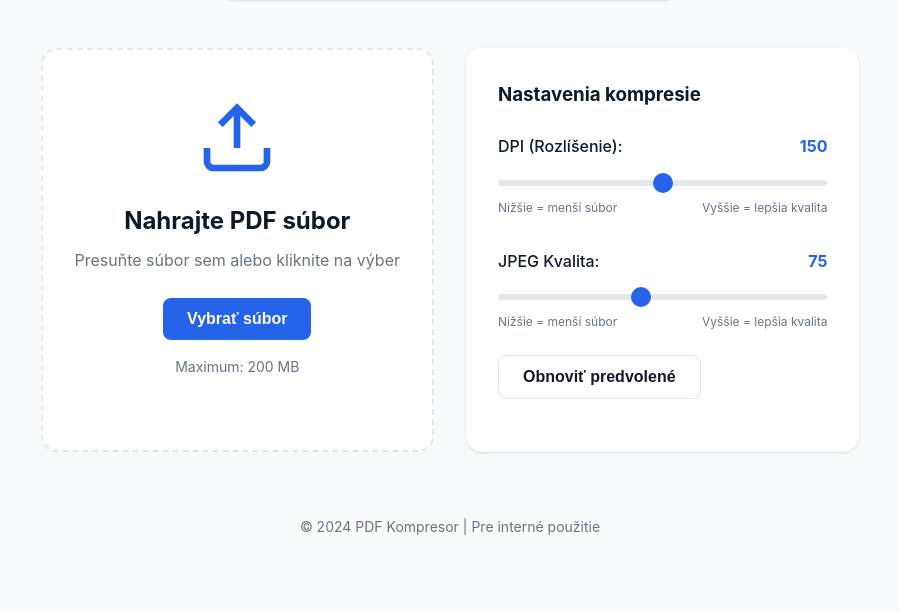
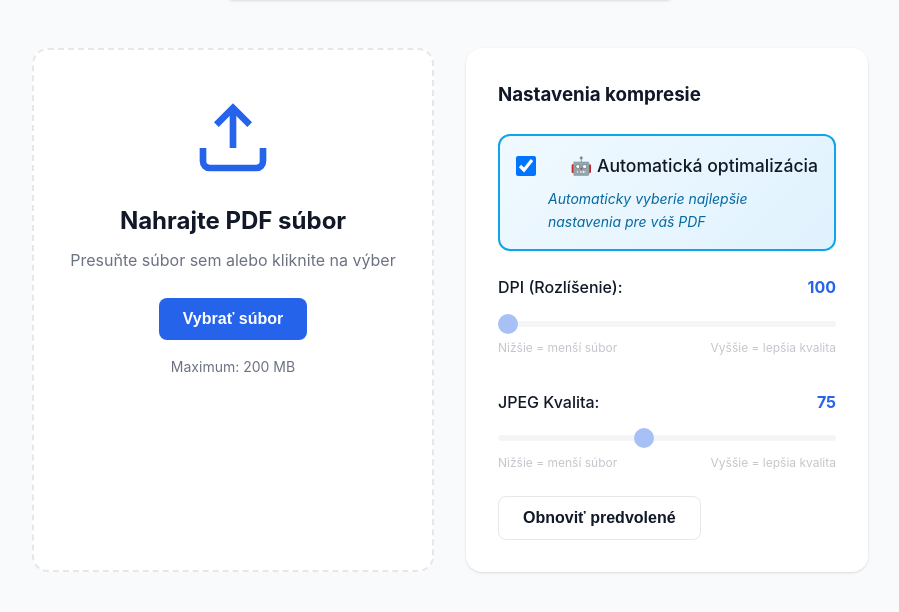
Before and after one commit to Abra7abra7/compress-pdf, a Flask app: page / in a window 1280 px wide. Shown: the part 198-810 px from the top of the page, without its empty margins (190-1089 px from the left). Before the commit the page ends 733 px from the top, so only its background shows below. Run offline with Flask 3, Linux system fonts and the light colour scheme; some libraries are stand-ins or nearby versions.

Commit message:
Fix: Oprava PDF kompresie + Auto rezim (inteligentna detekcia DPI, ochrana proti zvacseniu)

```diff
--- a/app.py
+++ b/app.py
@@ -88,14 +88,14 @@ def upload_file():
 
     # Získanie parametrov
     try:
-        dpi = int(request.form.get('dpi', 150))
+        dpi = int(request.form.get('dpi', 100))
         jpeg_quality = int(request.form.get('quality', 75))
 
-        # Validácia parametrov
-        if not (100 <= dpi <= 200):
-            return jsonify({'error': 'DPI musí byť medzi 100 a 200'}), 400
-        if not (60 <= jpeg_quality <= 95):
-            return jsonify({'error': 'JPEG kvalita musí byť medzi 60 a 95'}), 400
+        # Validácia parametrov (0 = auto režim)
+        if dpi != 0 and not (100 <= dpi <= 200):
+            return jsonify({'error': 'DPI musí byť medzi 100 a 200, alebo 0 pre auto'}), 400
+        if jpeg_quality != 0 and not (60 <= jpeg_quality <= 95):
+            return jsonify({'error': 'JPEG kvalita musí byť medzi 60 a 95, alebo 0 pre auto'}), 400
     except ValueError:
         return jsonify({'error': 'Neplatné parametre DPI alebo kvality'}), 400
 
--- a/main.py
+++ b/main.py
@@ -21,7 +21,7 @@ class PDFCompressorGUI:
         # Premenné
         self.input_dir = tk.StringVar()
         self.output_dir = tk.StringVar()
-        self.dpi = tk.IntVar(value=150)
+        self.dpi = tk.IntVar(value=100)
         self.jpeg_quality = tk.IntVar(value=75)
         self.is_processing = False
 
@@ -72,7 +72,7 @@ class PDFCompressorGUI:
             length=300
         )
         dpi_scale.pack(side=tk.LEFT, fill=tk.X, expand=True, padx=(0, 10))
-        self.dpi_label = ttk.Label(dpi_frame, text="150")
+        self.dpi_label = ttk.Label(dpi_frame, text="100")
         self.dpi_label.pack(side=tk.LEFT)
         dpi_scale.configure(command=self.update_dpi_label)
 
--- a/static/script.js
+++ b/static/script.js
@@ -9,10 +9,26 @@ const fileInput = document.getElementById('fileInput');
 const progressSection = document.getElementById('progressSection');
 const resultSection = document.getElementById('resultSection');
 const errorSection = document.getElementById('errorSection');
+const autoMode = document.getElementById('autoMode');
 const dpiRange = document.getElementById('dpiRange');
 const qualityRange = document.getElementById('qualityRange');
 const dpiValue = document.getElementById('dpiValue');
 const qualityValue = document.getElementById('qualityValue');
+
+// Auto režim handling
+autoMode.addEventListener('change', (e) => {
+    const isAuto = e.target.checked;
+    dpiRange.disabled = isAuto;
+    qualityRange.disabled = isAuto;
+
+    if (isAuto) {
+        dpiRange.parentElement.style.opacity = '0.6';
+        qualityRange.parentElement.style.opacity = '0.6';
+    } else {
+        dpiRange.parentElement.style.opacity = '1';
+        qualityRange.parentElement.style.opacity = '1';
+    }
+});
 
 // Nastavenia range sliderov
 dpiRange.addEventListener('input', (e) => {
@@ -91,8 +107,15 @@ async function uploadFile(file) {
     // Pripravenie FormData
     const formData = new FormData();
     formData.append('file', file);
-    formData.append('dpi', dpiRange.value);
-    formData.append('quality', qualityRange.value);
+
+    // Ak je zapnutý auto režim, pošleme 0 (čo backend rozpozná ako auto)
+    if (autoMode.checked) {
+        formData.append('dpi', '0');
+        formData.append('quality', '0');
+    } else {
+        formData.append('dpi', dpiRange.value);
+        formData.append('quality', qualityRange.value);
+    }
 
     try {
         // Upload request
@@ -200,10 +223,15 @@ function resetUpload() {
 
 // Reset nastavení
 function resetSettings() {
-    dpiRange.value = 150;
+    autoMode.checked = true;
+    dpiRange.value = 100;
     qualityRange.value = 75;
-    dpiValue.textContent = '150';
+    dpiValue.textContent = '100';
     qualityValue.textContent = '75';
+    dpiRange.disabled = true;
+    qualityRange.disabled = true;
+    dpiRange.parentElement.style.opacity = '0.6';
+    qualityRange.parentElement.style.opacity = '0.6';
 }
 
 // Inicializácia
--- a/static/style.css
+++ b/static/style.css
@@ -379,6 +379,57 @@ input[type="range"]::-moz-range-thumb {
     margin-bottom: 1rem;
 }
 
+/* Auto režim */
+.auto-mode {
+    background: linear-gradient(135deg, #f0f9ff 0%, #e0f2fe 100%);
+    border: 2px solid #0ea5e9;
+    border-radius: 0.75rem;
+    padding: 1rem;
+    margin-bottom: 1.5rem;
+}
+
+.auto-checkbox {
+    display: flex;
+    align-items: center;
+    cursor: pointer;
+    font-size: 1.1rem;
+    font-weight: 600;
+    color: #0369a1;
+}
+
+.auto-checkbox input[type="checkbox"] {
+    width: 1.25rem;
+    height: 1.25rem;
+    margin-right: 0.75rem;
+    cursor: pointer;
+}
+
+.auto-checkbox span {
+    user-select: none;
+}
+
+.auto-hint {
+    margin-top: 0.5rem;
+    margin-left: 2rem;
+    font-size: 0.875rem;
+    color: #0369a1;
+    font-style: italic;
+}
+
+/* Disabled slidery */
+.setting-group input[type="range"]:disabled {
+    opacity: 0.4;
+    cursor: not-allowed;
+}
+
+.setting-group input[type="range"]:disabled + .setting-hint {
+    opacity: 0.4;
+}
+
+.setting-group label:has(input[type="range"]:disabled) {
+    opacity: 0.6;
+}
+
 /* Footer */
 footer {
     text-align: center;
--- a/templates/index.html
+++ b/templates/index.html
@@ -34,12 +34,21 @@
                 <div class="settings">
                     <h3>Nastavenia kompresie</h3>
 
+                    <!-- Auto režim -->
+                    <div class="setting-group auto-mode">
+                        <label class="auto-checkbox">
+                            <input type="checkbox" id="autoMode" checked>
+                            <span>🤖 Automatická optimalizácia</span>
+                        </label>
+                        <p class="auto-hint">Automaticky vyberie najlepšie nastavenia pre váš PDF</p>
+                    </div>
+
                     <div class="setting-group">
                         <label for="dpiRange">
                             DPI (Rozlíšenie):
-                            <span id="dpiValue" class="setting-value">150</span>
+                            <span id="dpiValue" class="setting-value">100</span>
                         </label>
-                        <input type="range" id="dpiRange" min="100" max="200" value="150" step="10">
+                        <input type="range" id="dpiRange" min="100" max="200" value="100" step="10" disabled>
                         <div class="setting-hint">
                             <span>Nižšie = menší súbor</span>
                             <span>Vyššie = lepšia kvalita</span>
@@ -51,7 +60,7 @@
                             JPEG Kvalita:
                             <span id="qualityValue" class="setting-value">75</span>
                         </label>
-                        <input type="range" id="qualityRange" min="60" max="95" value="75" step="5">
+                        <input type="range" id="qualityRange" min="60" max="95" value="75" step="5" disabled>
                         <div class="setting-hint">
                             <span>Nižšie = menší súbor</span>
                             <span>Vyššie = lepšia kvalita</span>
```
Also changed, not shown: pdf_compressor.py (+115 -37 lines).
